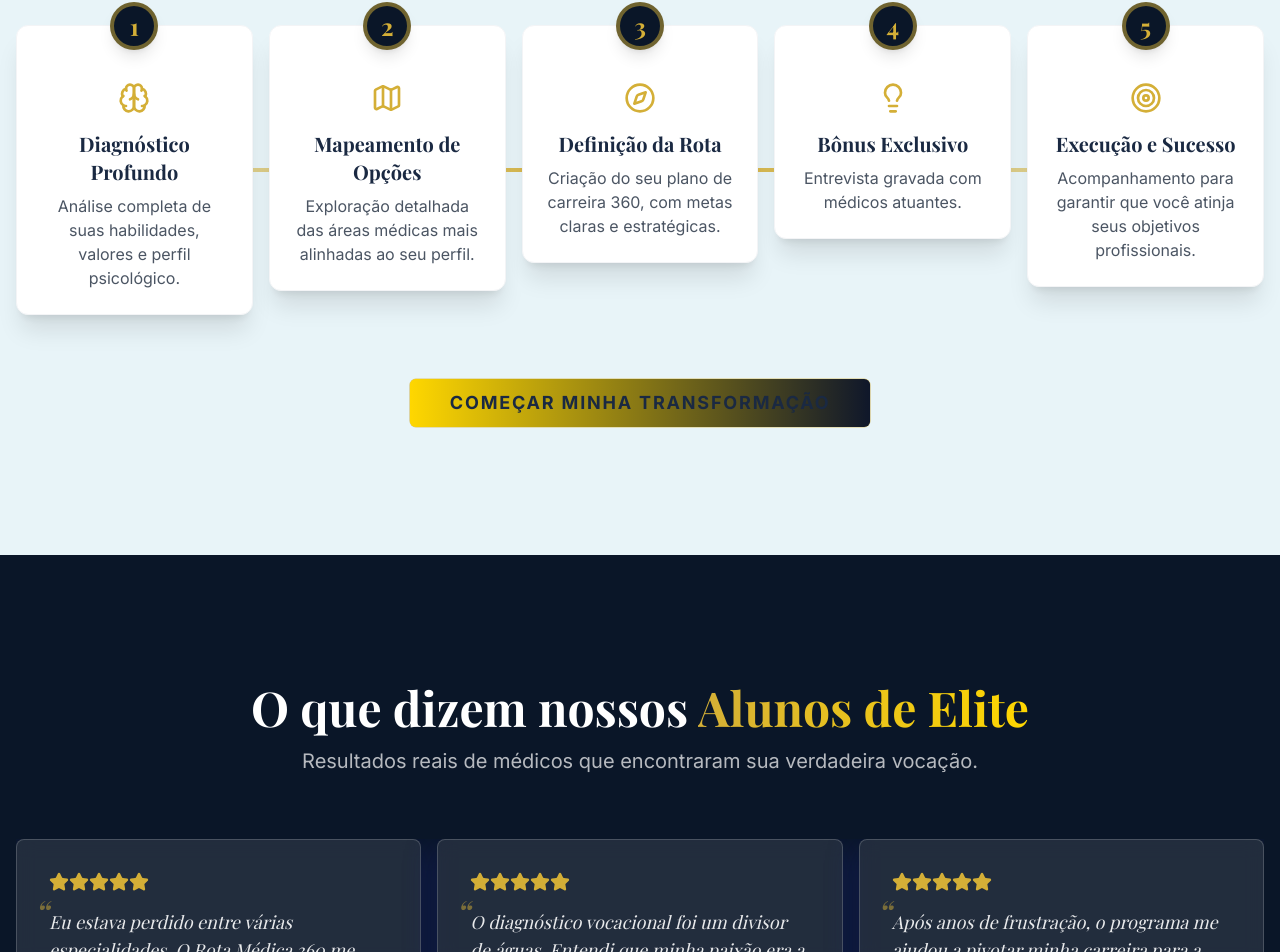
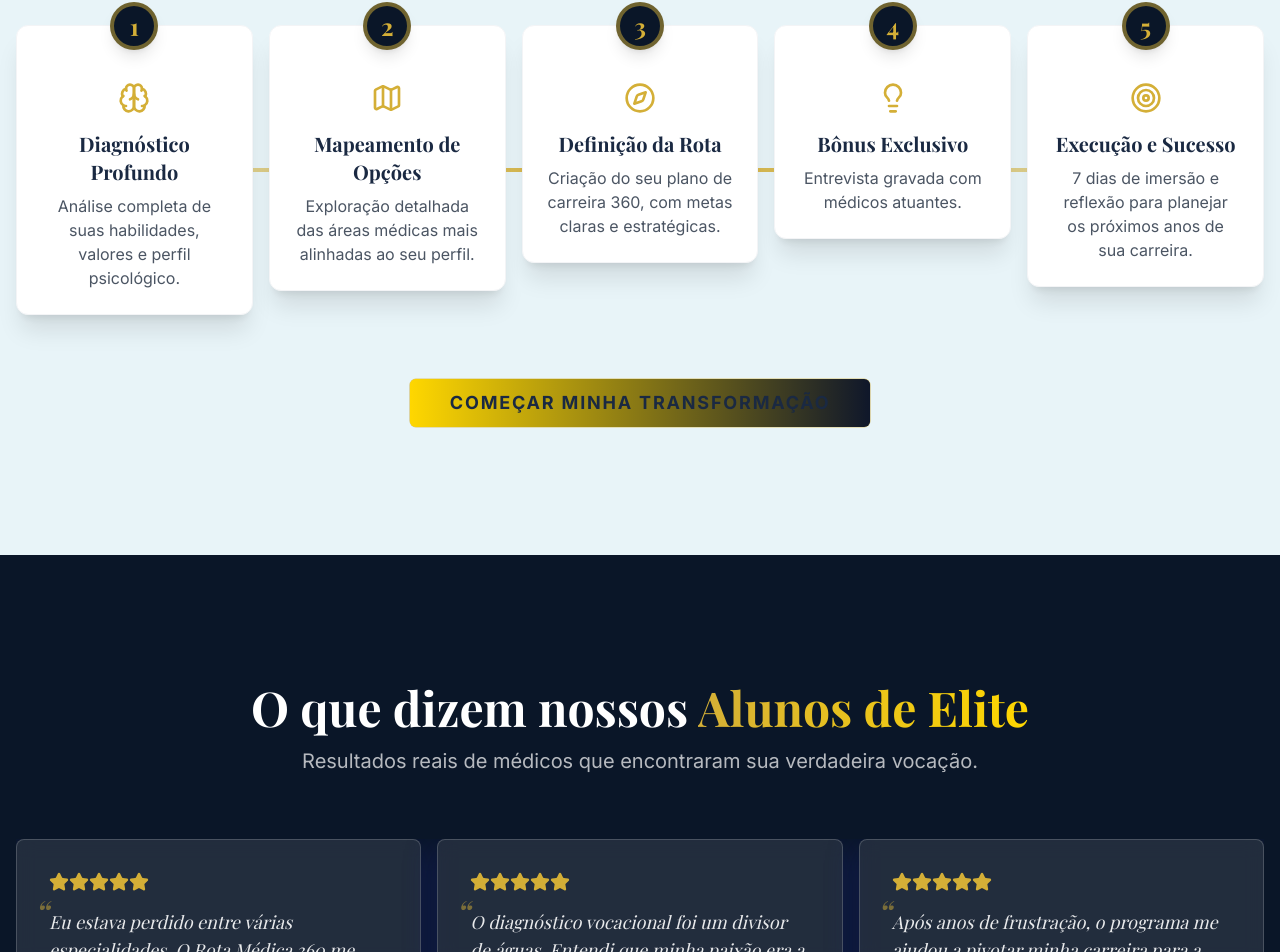
Before and after one commit to labdesacadas-glitch/rotamedica360, a React (Vite) app: page / in a window 1280 px wide. Shown: the part 2925-3877 px from the top of the page. Built offline with nearby package versions, Linux system fonts and the light colour scheme; a web font is replaced by a local one.

Commit message:
[dyad] Atualizando a descrição do passo 5 na seção 'Como Funciona' - wrote 1 file(s)

```diff
--- a/src/components/HowItWorks.tsx
+++ b/src/components/HowItWorks.tsx
@@ -30,7 +30,7 @@ const steps = [
   {
     number: 5,
     title: "Execução e Sucesso",
-    description: "Acompanhamento para garantir que você atinja seus objetivos profissionais.",
+    description: "7 dias de imersão e reflexão para planejar os próximos anos de sua carreira.",
     icon: Target,
   },
 ];
```
